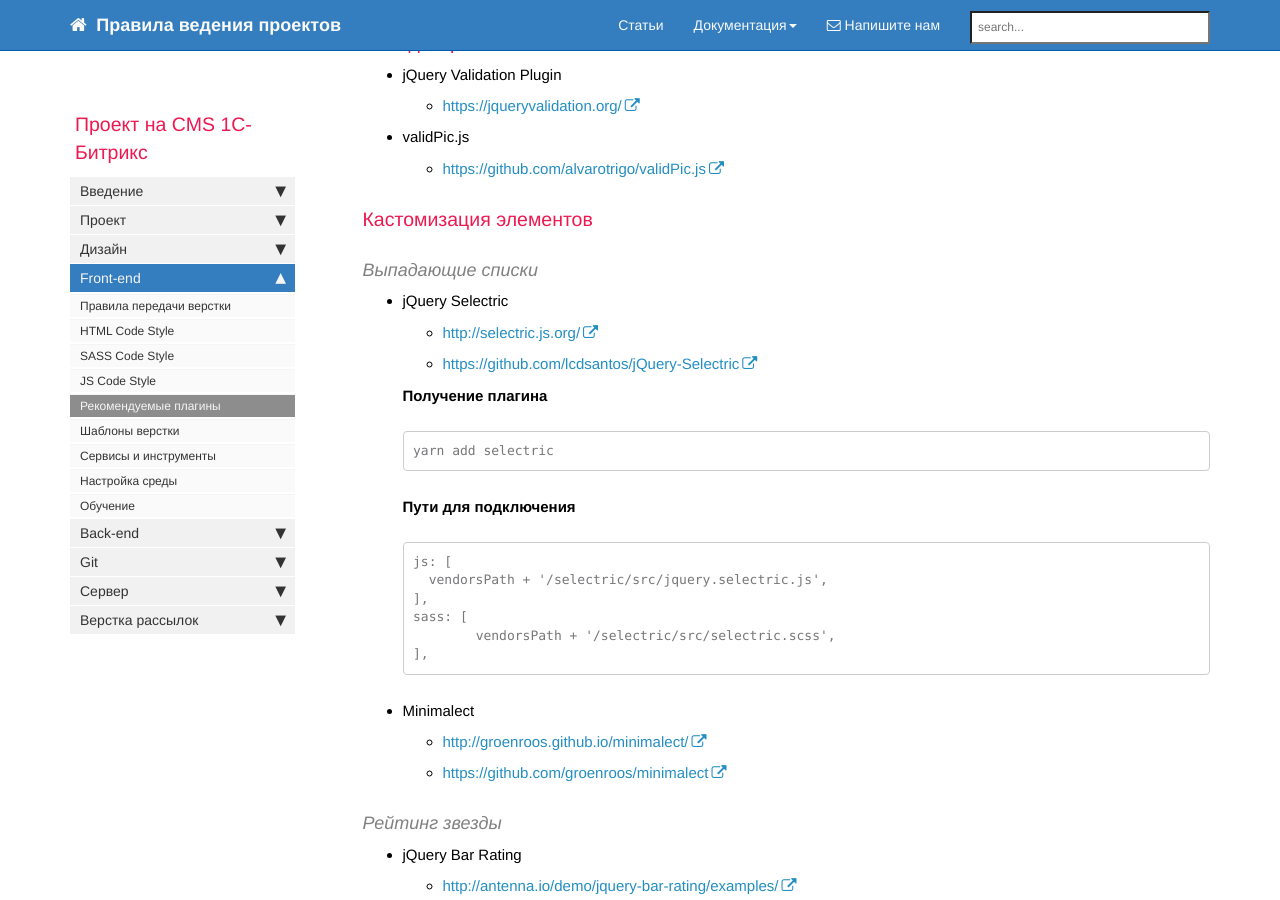
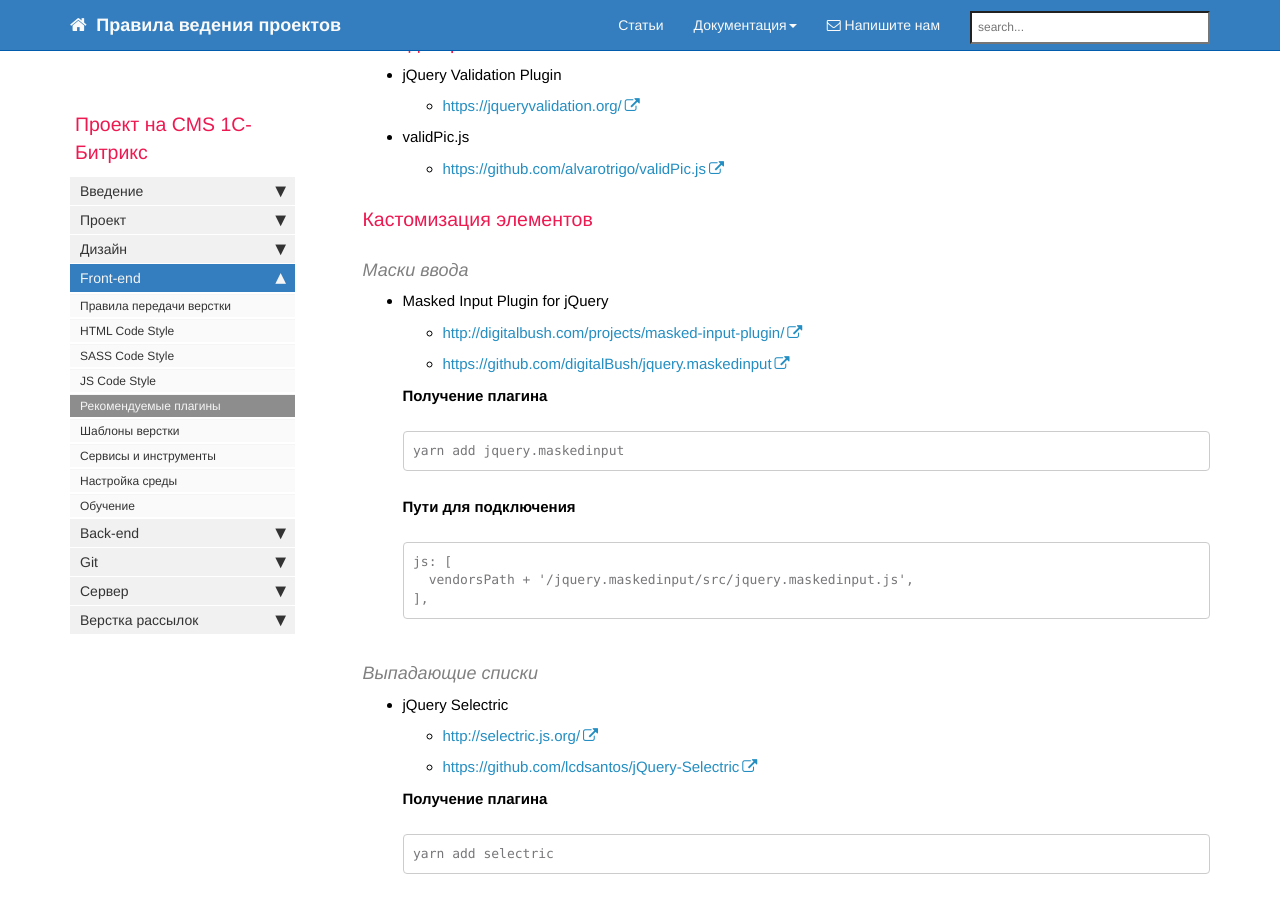
Before and after one commit to gdecider/gdecider.github.io, a Jekyll site: the page built from pages/bx/bx_front-recomend-plugins.md, in a window 1280 px wide and 900 px high, scrolled down 3492 px. Built offline with Jekyll 4.4.1, drawn with Linux system fonts in a browser that asks for light colours; nearby versions of some CDN libraries; comment, search, counter and statistics services are not loaded.

Commit message:
Update bx_front-recomend-plugins.md

````diff
--- a/pages/bx/bx_front-recomend-plugins.md
+++ b/pages/bx/bx_front-recomend-plugins.md
@@ -206,6 +206,28 @@ yarn add jquery-smooth-scroll
 
 ### Кастомизация элементов
 
+#### Маски ввода
+
+* Masked Input Plugin for jQuery
+
+  * [http://digitalbush.com/projects/masked-input-plugin/](http://digitalbush.com/projects/masked-input-plugin/)
+
+  * [https://github.com/digitalBush/jquery.maskedinput](https://github.com/digitalBush/jquery.maskedinput)
+
+  **Получение плагина**
+
+  ```bash
+  yarn add jquery.maskedinput
+  ```
+
+  **Пути для подключения**
+
+  ```
+  js: [
+	vendorsPath + '/jquery.maskedinput/src/jquery.maskedinput.js',
+  ],
+  ```
+
 #### Выпадающие списки
 
 * jQuery Selectric
````
